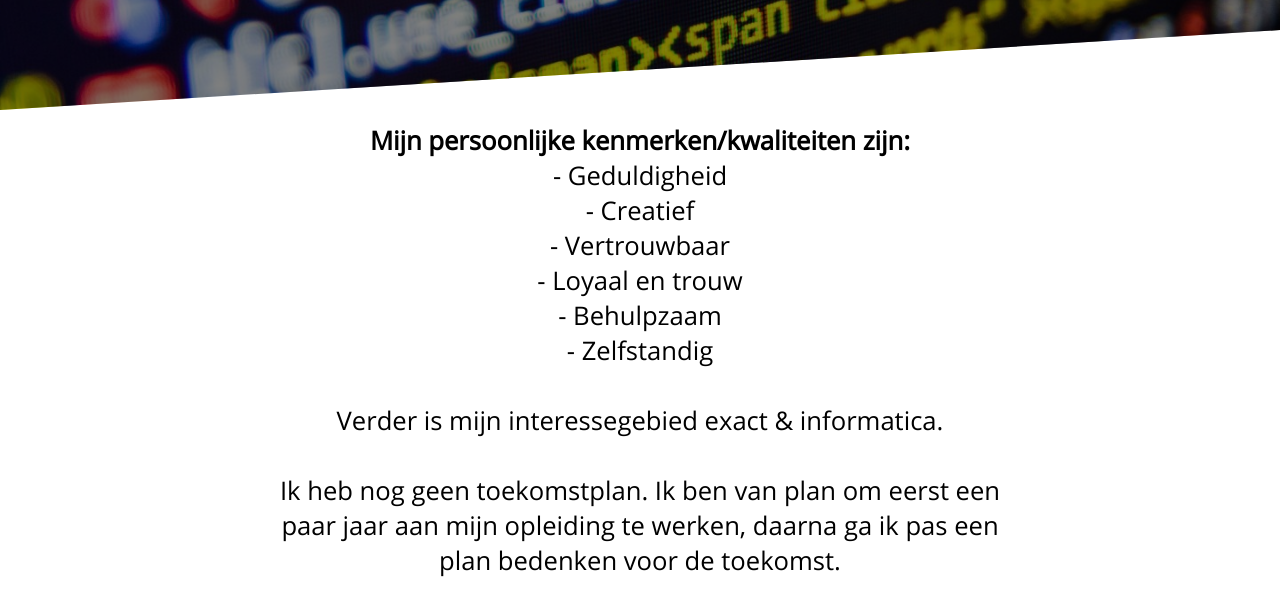
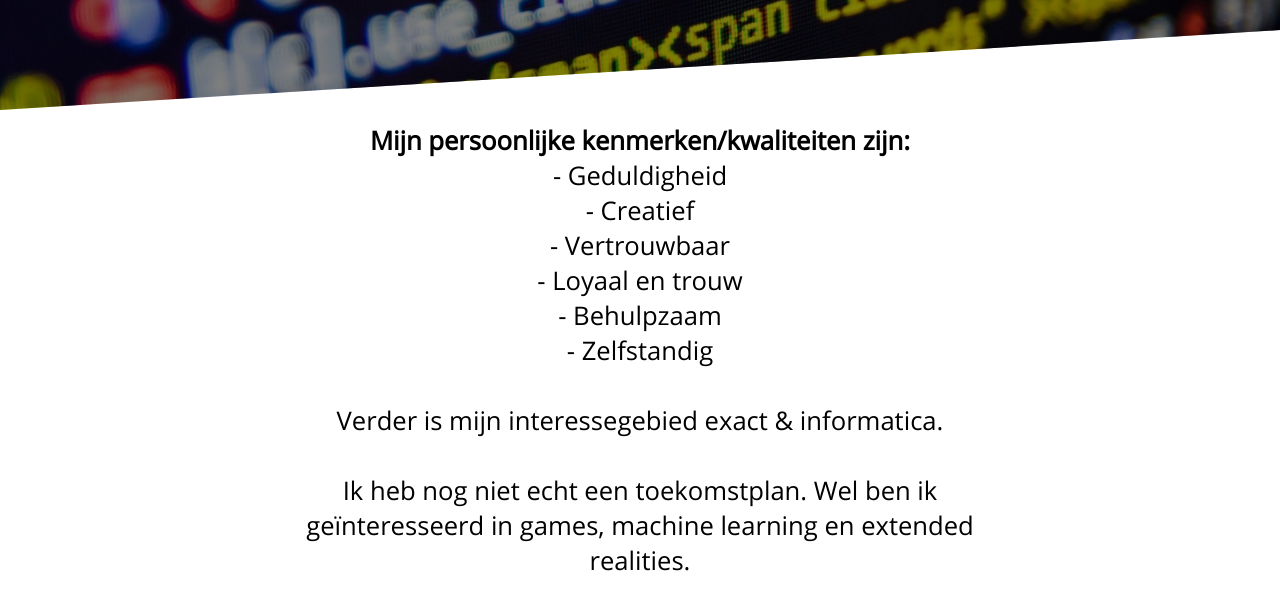
Before and after one commit to 0966462/Portfolio, a plain HTML site: page index.html in a window 1280 px wide. Shown: the part 720-1330 px from the top of the page. Drawn offline with nearby package versions, Linux system fonts and the light colour scheme.

Commit message:
Change toekomstplan

```diff
--- a/index.html
+++ b/index.html
@@ -40,8 +40,7 @@
 						<br>
 						Verder is mijn interessegebied exact & informatica.<br>
 						<br>
-						Ik heb nog geen toekomstplan. Ik ben van plan om eerst een paar jaar aan mijn opleiding te werken,
-						daarna ga ik pas een plan bedenken voor de toekomst.<br>
+						Ik heb nog niet echt een toekomstplan. Wel ben ik geïnteresseerd in games, machine learning en extended realities.<br>
 						<br>
 						<b>Contactgegevens</b><br>
 						<a href="mailto:binhman@gmail.com"><img src="img/email.png" alt="E-mail" class="icons"></a>
```
